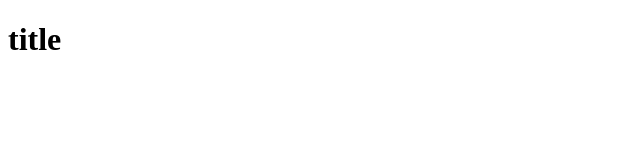
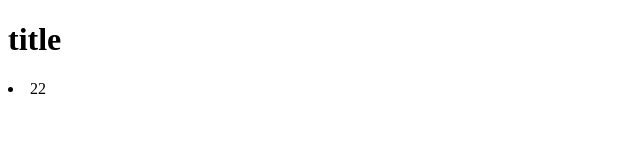
Before and after one commit to Makkeeyy/-comit, a plain HTML site: page index.html in a window 1280 px wide. Shown: the full height of the page, 0-640 px from the left. Drawn offline with Linux system fonts and the light colour scheme.

Commit message:
Сверстали header, добавили инфу

```diff
--- a/index.html
+++ b/index.html
@@ -7,5 +7,8 @@
 </head>
 <body>
     <h1>title</h1>
+    <header>
+        <li>22</li>
+    </header>
 </body>
 </html>
```
Also changed, not shown: styles/header.css (added), text1.txt.
